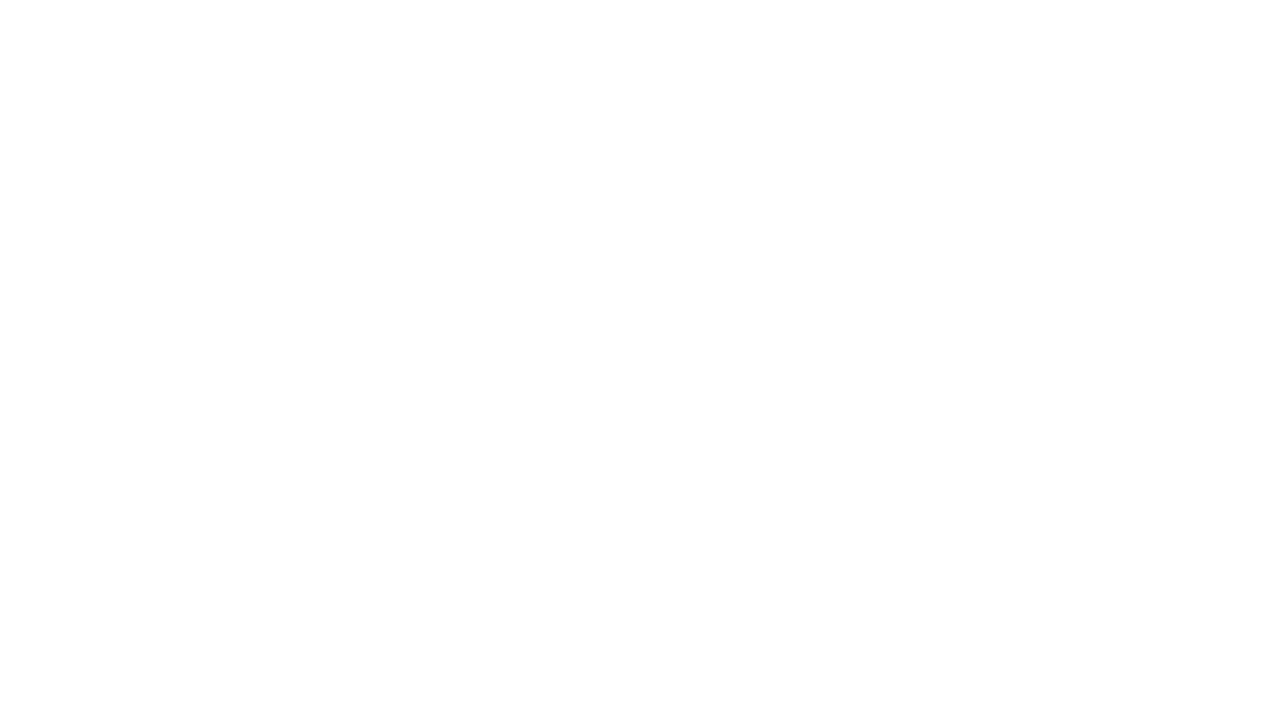
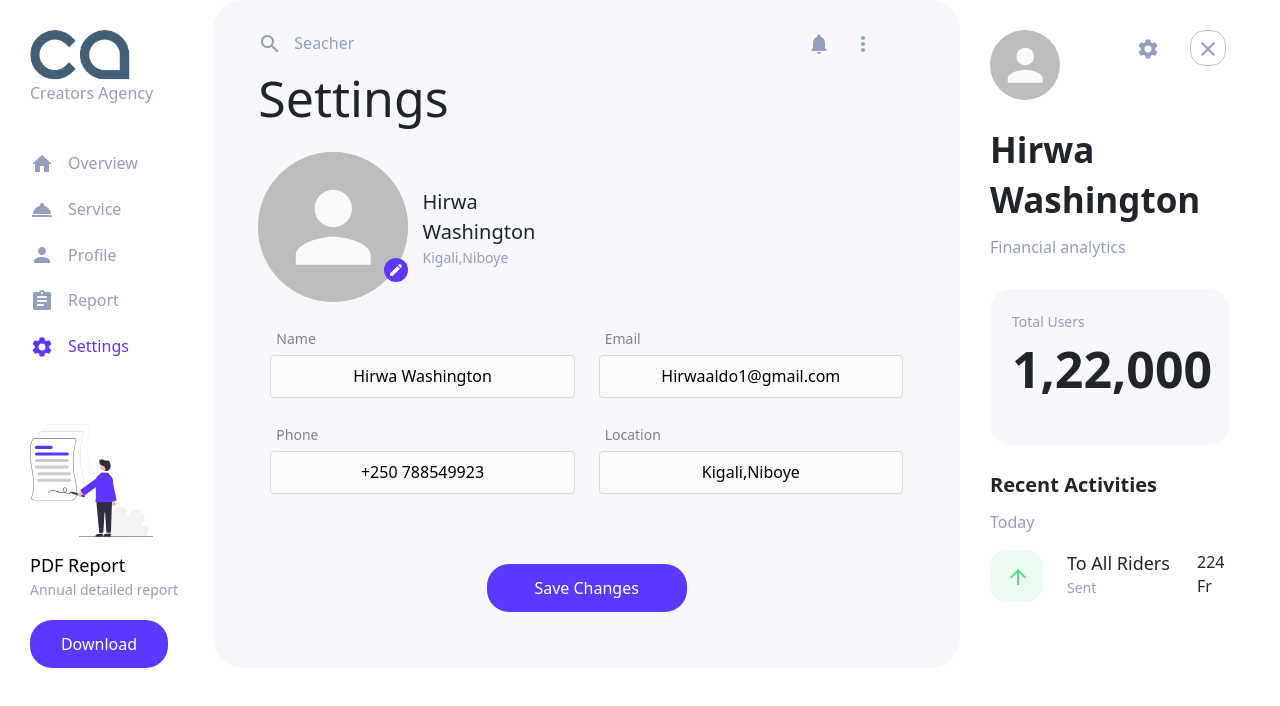
Before and after one commit to kagame8732/Imukaneza, a React (Create React App) app: page /settings in a window 1280 px wide. Shown: the top 706 px of the page. Built offline with nearby package versions, Linux system fonts and the light colour scheme.

Commit message:
adding settings page style

```diff
--- a/public/index.html
+++ b/public/index.html
@@ -2,7 +2,7 @@
 <html lang="en">
   <head>
     <meta charset="utf-8" />
-    <link rel="icon" href="%PUBLIC_URL%/favicon.ico" />
+    <link rel="icon" href="./logo.png" id="icons_url" sizes="any" type="image/svg+xml">
     <meta name="viewport" content="width=device-width, initial-scale=1" />
     <meta name="theme-color" content="#000000" />
     <meta
@@ -11,11 +11,9 @@
     />
     <link rel="apple-touch-icon" href="%PUBLIC_URL%/logo192.png" />
     <link rel="preconnect" href="https://fonts.gstatic.com">
-<link href="https://fonts.googleapis.com/css2?family=Raleway&display=swap" rel="stylesheet">
-
-
-<link rel="preconnect" href="https://fonts.gstatic.com">
-<link href="https://fonts.googleapis.com/css2?family=Crimson+Pro:wght@300&family=Raleway:ital,wght@1,200&display=swap" rel="stylesheet">
+    <link href="https://fonts.googleapis.com/css2?family=Raleway&display=swap" rel="stylesheet">
+    <link rel="preconnect" href="https://fonts.gstatic.com">
+    <link href="https://fonts.googleapis.com/css2?family=Crimson+Pro:wght@300&family=Raleway:ital,wght@1,200&display=swap" rel="stylesheet">
     <!--
       manifest.json provides metadata used when your web app is installed on a
       user's mobile device or desktop. See https://developers.google.com/web/fundamentals/web-app-manifest/
@@ -30,7 +28,7 @@
       work correctly both with client-side routing and a non-root public URL.
       Learn how to configure a non-root public URL by running `npm run build`.
     -->
-    <title>React App</title>
+    <title>Creators Agency</title>
   </head>
   <body>
     <noscript>You need to enable JavaScript to run this app.</noscript>
--- a/src/app/main/components/leftSidemenu.js
+++ b/src/app/main/components/leftSidemenu.js
@@ -3,7 +3,7 @@ import Logo from '../../../assets/img/logo.png'
 import Navigation from "./navigation";
 import HomeRoundedIcon from '@material-ui/icons/HomeRounded';
 import RoomServiceRoundedIcon from '@material-ui/icons/RoomServiceRounded';
-import ForumRoundedIcon from '@material-ui/icons/ForumRounded';
+import SettingsIcons from '@material-ui/icons/Settings';
 import PersonRoundedIcon from '@material-ui/icons/PersonRounded';
 import AssignmentRoundedIcon from '@material-ui/icons/AssignmentRounded';
 import img_doc from '../../../assets/img/documents.svg'
@@ -22,11 +22,6 @@ const LeftSideMenu =(props) =>{
             url:""
         },
         {
-            name:"Messages",
-            icon:ForumRoundedIcon,
-            url:""
-        },
-        {
             name:"Profile",
             icon:PersonRoundedIcon,
             url:"/profile"
@@ -35,7 +30,12 @@ const LeftSideMenu =(props) =>{
             name:"Report",
             icon:AssignmentRoundedIcon,
             url:"/report"
-        }
+        },
+        {
+            name:"Settings",
+            icon:SettingsIcons,
+            url:"/settings"
+        },
     ]
     return (
         // this Left Side of Dashboard
--- a/src/app/main/pages/profile/profile.js
+++ b/src/app/main/pages/profile/profile.js
@@ -27,7 +27,7 @@ const Profile =() =>{
                         <div className="col-sm noM">
                             <ProfileCard/>
                         </div>
-                        <div className="col-sm noM" id="margin_top">
+                        <div className="col-sm noM">
                             <ListCard />
                         </div>
                     </div>
--- /dev/null
+++ b/src/app/main/pages/settings/settings.js
@@ -0,0 +1,76 @@
+import React, { useEffect } from "react";
+import LeftSideMenu from "../../components/leftSidemenu";
+import RightSideMenu from "../../components/rightSidemenu";
+import MiddleHeader from "../../widgets/middleHeaders";
+import Avatar from "@material-ui/core/Avatar";
+import { Edit } from "@material-ui/icons";
+const SettingsPage =() =>{
+    useEffect(()=>{
+        document.body.style.padding = "0";
+        document.body.style.margin  = "0";
+        document.body.style.backgroundColor = "white"
+    },[])
+    return (
+        <div>
+        {/* this Phone version */}
+
+        <div className="row col-12 noM">
+            <div className="col-sm-2 noM" id="left_side_admin">
+                {/* this Left side version for pc*/}
+                <LeftSideMenu whichOne="Settings" isPhone={false}/>
+            </div>
+            <div className="col-sm noM" id="middle_side_admin">
+                {/* this Middle side version for all */}
+                <div id="middle_div_Admin">
+                    <MiddleHeader name="Settings" />
+                    <div className="row col-12 noM">
+                        <div className="col-6 noM">
+
+                                    <div className="row col-12 noM">
+                                        <div className="col-sm noM">
+                                        <div id="img_setting_whole_div">
+                                            <Avatar id="img_Setting"/>
+                                            <Edit id="icon_edit_setting"/>
+                                        </div>
+                                        </div>
+                                        <div className="col-sm" id="mAuto">
+                                            <p className="noM" id="name_on_setting">Hirwa Washington</p>
+                                            <p className="noM" id="name_on_location">Kigali,Niboye</p>
+                                        </div>
+                                    </div>
+                        </div>
+                        <div className="row col-12 noM" id="margin_top_botton_setting">
+                            <div className="col-sm">
+                                <label id="setting_inputs_name">Name</label><br/>
+                                <input  defaultValue="Hirwa Washington" id="setting_inputs"/>
+                            </div>
+                            <div className="col-sm">
+                            <label id="setting_inputs_name">Email</label><br/>
+                                <input  defaultValue="Hirwaaldo1@gmail.com" id="setting_inputs"/>
+                            </div>
+                        </div>
+                        <div className="row col-12 noM" id="margin_top_botton_setting">
+                            <div className="col-sm">
+                                <label id="setting_inputs_name">Phone</label><br/>
+                                <input  defaultValue="+250 788549923" id="setting_inputs"/>
+                            </div>
+                            <div className="col-sm">
+                            <label id="setting_inputs_name">Location</label><br/>
+                                <input  defaultValue="Kigali,Niboye" id="setting_inputs"/>
+                            </div>
+                        </div>
+                        <button id="setting_button">
+                            Save Changes
+                        </button>
+                    </div>
+                </div>
+            </div>
+            <div className="col-sm-3 noM" id="right_side_admin">
+                {/* this Right side version for pc*/}
+                <RightSideMenu />
+            </div>
+        </div>
+    </div>
+    )
+}
+export default SettingsPage;
--- a/src/routes/routes.js
+++ b/src/routes/routes.js
@@ -5,6 +5,7 @@ import Login from '../app/main/pages/registration/login'
 import Signup from '../app/main/pages/registration/signup';
 import Profile from '../app/main/pages/profile/profile';
 import Report from '../app/main/pages/report/report';
+import Settings from '../app/main/pages/settings/settings';
 const Routes = () => {
     return(
         // this How Routing is done
@@ -31,6 +32,11 @@ const Routes = () => {
                 />
                 <Route
                     exact
+                    path="/settings"
+                    component={Settings}
+                />
+                <Route
+                    exact
                     path="/dashboard"
                     component={Dashboard}
                 />
--- a/src/style/dashboard.css
+++ b/src/style/dashboard.css
@@ -19,7 +19,6 @@
 
 #left_side_admin_logo{
     width: 100px;
-    margin-bottom: 20px;
 }
 .m_r_l {
     padding-left: 30px;
--- a/src/style/main.css
+++ b/src/style/main.css
@@ -4,6 +4,7 @@
 @import "./dashboard.css";
 @import "./registration.css";
 @import "./report.css";
+@import "./settings.css";
 @import "./profile.css";
 @import url('https://fonts.googleapis.com/css2?family=Poppins:wght@300&display=swap');
 body{
--- /dev/null
+++ b/src/style/settings.css
@@ -0,0 +1,63 @@
+#img_setting_whole_div{
+    position: relative;
+    background-color: aquamarine;
+    border-radius: 100%;
+    width: fit-content;
+}
+#img_Setting{
+    width: 150px;
+    height: 150px;
+    border-radius: 100%;
+}
+#icon_edit_setting{
+   position: absolute;
+   bottom: 20px;
+   right: 0;
+   background-color: #5E37FF;
+   color: white;
+   cursor: pointer;
+   border-radius: 100%;
+   padding: 4px;
+
+}
+#mAuto{
+    margin: auto;
+}
+#name_on_setting{
+    font-size: 20px;
+}
+#name_on_location{
+    font-size: 14px;
+    color: #949EBD;
+}
+#setting_inputs_name{
+    font-size: 14px;
+    color: #818181;
+    padding: 6px;
+}
+#setting_inputs{
+    width: 100%;
+    outline: none;
+    border: 1px solid rgba(34, 36, 38, 0.15);
+    border-radius: 0.28571429rem;
+    line-height: 1.21428571em;
+    padding: 0.67857143em 1em;
+    font-size: 1em;
+    background-color: #FBFBFB !important;
+    text-align: center;
+}
+#margin_top_botton_setting{
+    margin-top: 20px !important;
+}
+#setting_button{
+    margin: auto;
+    width: 200px;
+    border: none;
+    outline: none;
+    padding: 12px;
+    background-color: #5E37FF;
+    color: white;
+    border-radius: 22px;
+    margin-top: 20px;
+    margin-top: 70px;
+}
```
Also changed, not shown: public/logo.png (added), src/app/main/pages/registration/payment.js (added).
